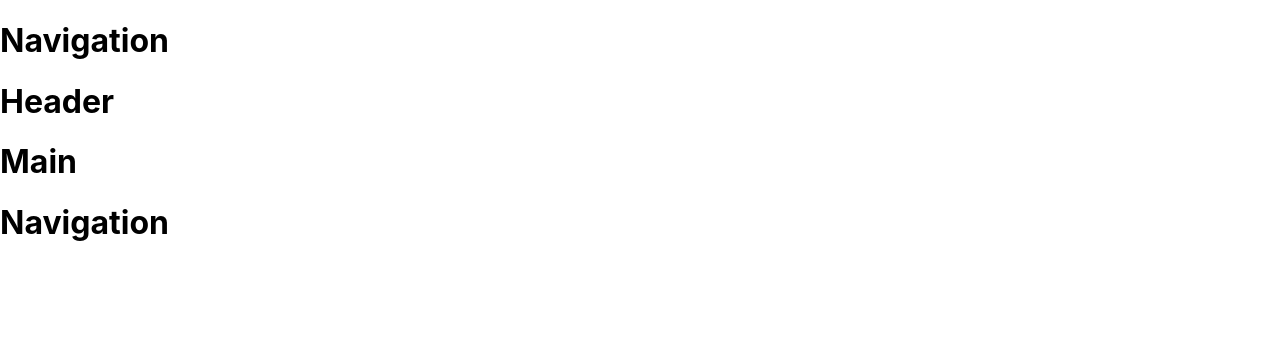
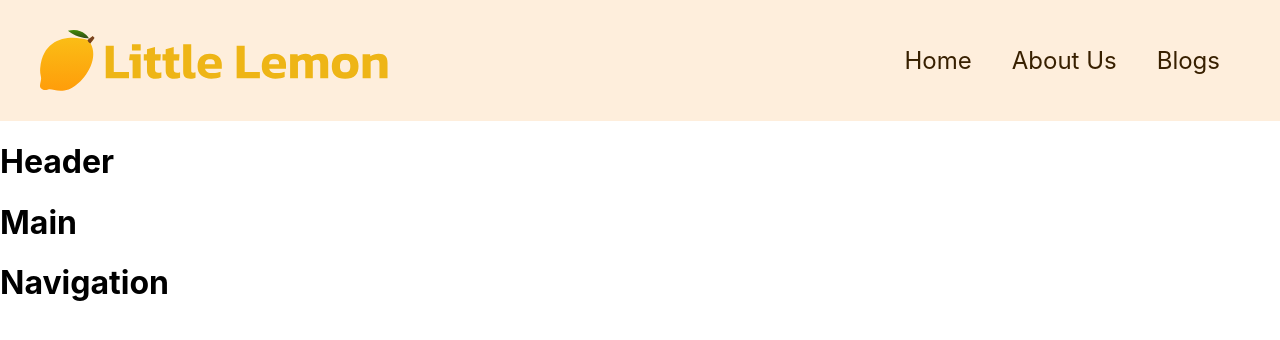
Before and after one commit to alamtwaha/little-lemon-restaurant, a React (Create React App) app: page / in a window 1280 px wide. Shown: the top 340 px of the page. Built offline with nearby package versions, Linux system fonts and the light colour scheme.

Commit message:
Addting navigation links and css styles.

```diff
--- /dev/null
+++ b/src/components/Nav.css
@@ -0,0 +1,29 @@
+.nav-container {
+    margin: 0;
+    padding: 30px 40px;
+    display: flex;
+    justify-content: space-between;
+    /* align-content: center; */
+    align-items: center;
+    background-color: rgb(254, 238, 220);
+}
+
+img {
+    max-width: 350px;
+}
+
+nav ul li {
+    display: inline;
+    padding: 0px 20px;
+    font-size: 1.5em;
+}
+
+nav ul li a {
+    text-decoration: none;
+    color: rgb(56, 32, 0);
+}
+
+nav ul li a:hover {
+    color: rgb(229, 131, 3);
+    transition: 1s;
+}
--- a/src/components/Nav.jsx
+++ b/src/components/Nav.jsx
@@ -1,10 +1,20 @@
-
+import logo from '../logo.svg';
+import './Nav.css';
 
 const Nav = () => {
     return (
-      <div>
-          <h1> Navigation</h1>
-      </div>
+      <>
+       <div className="nav-container">
+        <img src={logo} alt="Little Lemon Restaurant Logo"/>
+        <nav>
+            <ul>
+              <li><a href="/home">Home</a></li>
+              <li><a href="/about">About Us</a></li>
+              <li><a href="/blogs">Blogs</a></li>
+            </ul>
+        </nav>
+       </div>
+      </>
     )
   }
 
```
Also changed, not shown: src/logo.svg (added).
